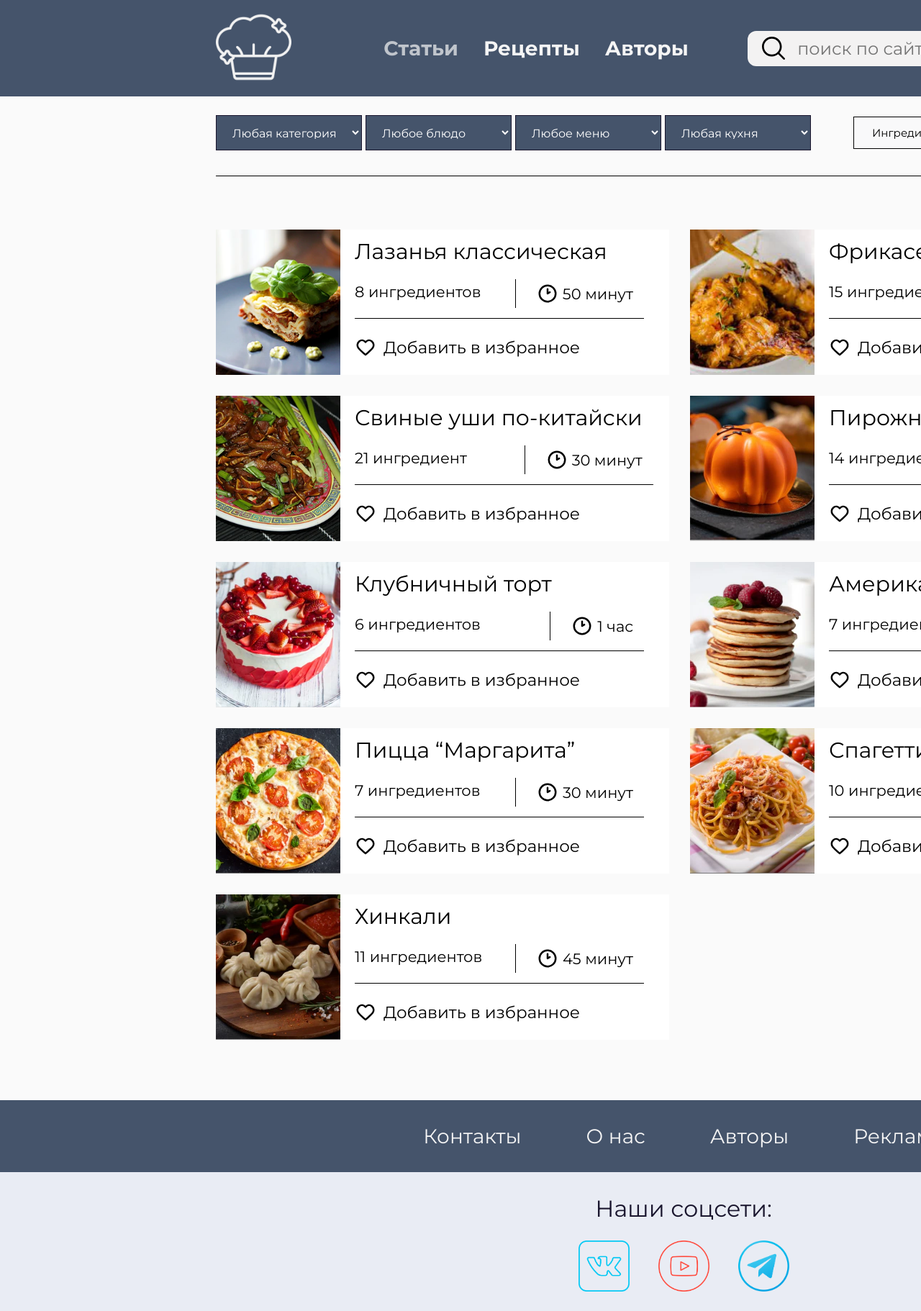
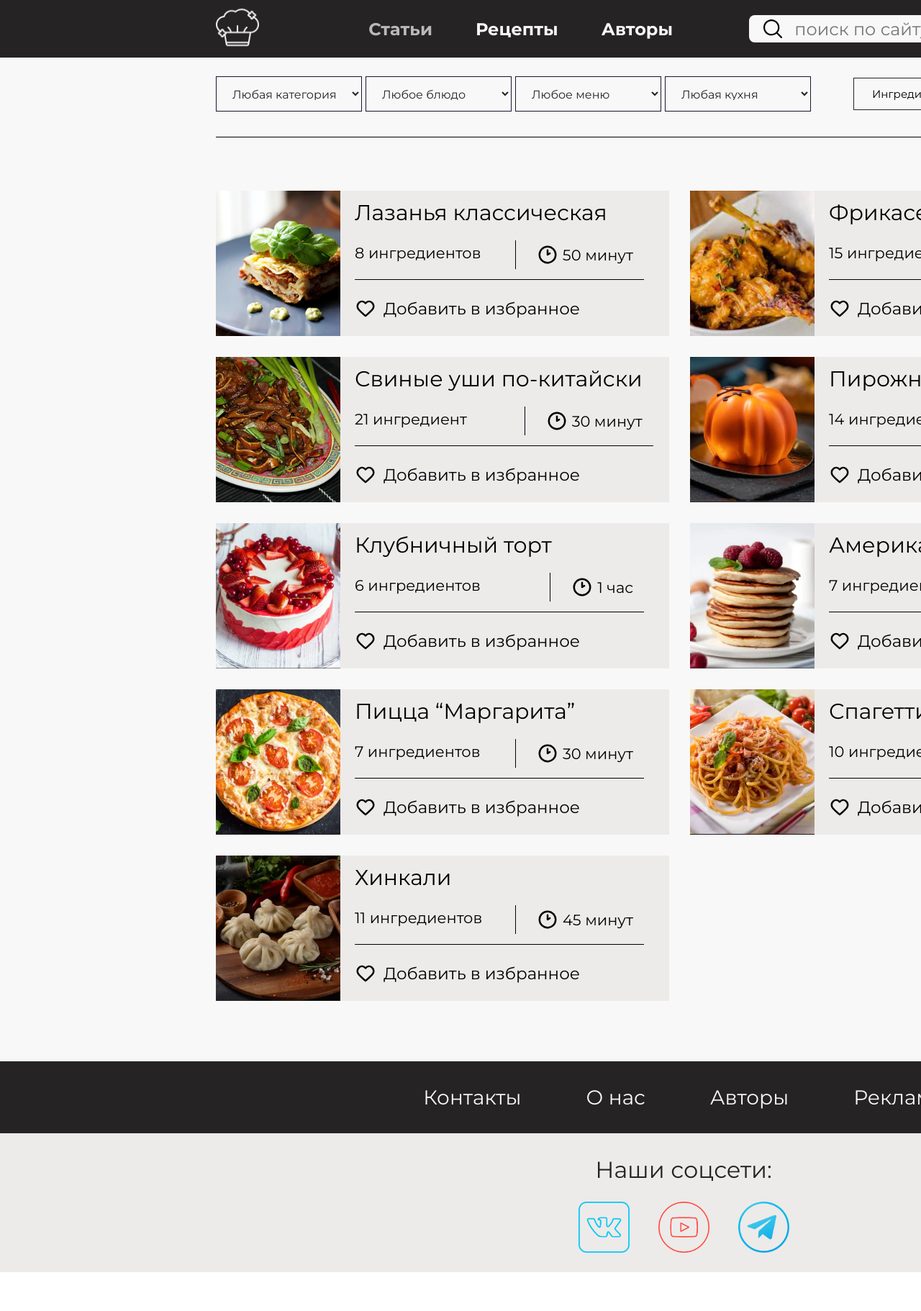
Before and after one commit to kanae367/food-project, a React (Create React App) app: page /recipes in a window 1280 px wide. Shown: the top 1822 px of the page at 72% size. After the commit the page ends 1768 px from the top, so only its background shows below. Built offline with nearby package versions, Linux system fonts and the light colour scheme; a web font is replaced by a local one.

Commit message:
Изменена цветовая схема

```diff
--- a/src/app.scss
+++ b/src/app.scss
@@ -1,5 +1,7 @@
+@import './variables.scss';
+
 .main{
-    background-color: #FAFAFA;
+    background-color: $background;
     min-width: 1900px;
     max-width: 1920px;
     padding: 0 300px;
@@ -11,7 +13,7 @@
 
 .title{
     font-size: 60px;
-    color: #1A162E;
+    color: $primary;
     margin-top: 43px;
     margin-bottom: 68px;
 }
@@ -55,7 +57,7 @@
         text-shadow: 0 0 1px black;
         align-items: center;
         padding: 0 105px;
-        color: #f5f5f5;
+        color: $background;
         text-align: center;
     }
 
--- a/src/index.js
+++ b/src/index.js
@@ -1,6 +1,6 @@
 import React from 'react';
 import ReactDOM from 'react-dom/client';
-import './index.css';
+import './index.scss';
 import App from './App';
 import { createBrowserRouter, RouterProvider } from 'react-router-dom';
 import Authors from './authors/Authors';
--- a/src/index.css
+++ b/src/index.scss
@@ -1,8 +1,9 @@
+@import './variables.scss';
+
 *{
   padding: 0;
   margin: 0;
   box-sizing: border-box;
-  /* font-family: 'Inter'; */
   font-family: "Montserrat", sans-serif;
 }
 
@@ -12,6 +13,6 @@
   display: flex;
   flex-direction: column;
   min-height: 100vh;
-  background-color: #FAFAFA;
+  background-color: $background;
   margin: 0 auto;
 }
--- a/src/layout/footer/footer.scss
+++ b/src/layout/footer/footer.scss
@@ -1,13 +1,14 @@
+@import '../../variables.scss';
+
 .footer{
-    background-color: #E9ECF4;
+    background-color: $background;
     min-width: 1900px;
     max-width: 1920px;
-    padding-bottom: 23px;
     margin-top: auto;
 
     &__links{
         padding: 33px 300px;
-        background-color: #45546B;
+        background-color: $primary;
         display: flex;
         align-items: center;
         justify-content: center;
@@ -17,7 +18,7 @@
 
     &__link{
         font-size: 28px;
-        color: #f5f5f5;
+        color: $secondary;
         text-decoration: unset;
         position: relative;
 
@@ -29,7 +30,7 @@
             top: calc(100% + 5px);
             height: 2px;
             transition: all .3s;
-            background-color: white;
+            background-color: $secondary;
         }
 
         &:hover {
@@ -42,15 +43,16 @@
 
 
 .socials{
-    background-color: #E9ECF4;
+    background-color: darken($background, 5%);
     display: flex;
     flex-direction: column;
     align-items: center;
+    padding-bottom: 23px;
     gap: 25px;
     padding-top: 31px;
 
     &__title{
-        color: #1A162E;
+        color: $main-text;
         font-size: 32px;
         font-weight: 400;
     }
--- a/src/layout/header/Header.jsx
+++ b/src/layout/header/Header.jsx
@@ -1,6 +1,6 @@
-import { useEffect, useState } from 'react';
+import { useState } from 'react';
 import './header.scss';
-import { Link } from 'react-router-dom';
+import { Link, NavLink } from 'react-router-dom';
 import SearchItem from './search-item/SearchItem';
 
 const Header = () => {
@@ -10,10 +10,6 @@ const Header = () => {
         setSearch(e.target.value)
     }
 
-    useEffect(() => {
-
-    }, [search])
-
     return(
         <header className="header">
             <Link to={'/'} className="header__home-link">
@@ -21,16 +17,16 @@ const Header = () => {
             </Link>
             <nav className="navbar">
                 <Link to={'/posts'} className="navbar__link disabled" disabled={true}>Статьи</Link>
-                <Link to={'/recipes'} className="navbar__link">Рецепты</Link>
-                <Link to={'/authors'} className="navbar__link">Авторы</Link>
+                <NavLink to={'/recipes'} className="navbar__link">Рецепты</NavLink>
+                <NavLink to={'/authors'} className="navbar__link">Авторы</NavLink>
             </nav>
-            <form className="search">
+            <div className="search">
                 <img className="search__icon" src="/search.svg" alt="поиск"/>
                 <input className="search__input" type="text" placeholder="поиск по сайту" onInput={handleInput}/>
                 {
                     search && <SearchItem name={search}/>
                 }
-            </form>
+            </div>
             <button className="header__button disabled" disabled>Войти</button>
         </header>
     )
--- a/src/layout/header/header.scss
+++ b/src/layout/header/header.scss
@@ -1,12 +1,14 @@
+@import '../../variables.scss';
+
 .navbar {
     display: flex;
-    gap: 35px;
+    gap: 60px;
     align-items: center;
 
     &__link {
         text-decoration: none;
-        color: #f5f5f5;
-        font-size: 28px;
+        color: $secondary;
+        font-size: 24px;
         font-weight: 700;
         transition: color .2s;
         position: relative;
@@ -19,7 +21,7 @@
             top: calc(100% + 5px);
             height: 2px;
             transition: all .3s;
-            background-color: white;
+            background-color: $secondary;
         }
 
         &:hover{
@@ -40,22 +42,22 @@
     min-width: 1900px;
     max-width: 1920px;
     padding: 0 300px;
-    background-color: #45546B;
+    background-color: $primary;
     align-items: center;
     justify-content: space-between;
-    height: 134px;
+    height: 80px;
 
     &__icon{
-        width: 105px;
-        height: 105px;
+        width: 60px;
+        height: 60px;
         filter: invert(.95);
     }
 
     &__button{
         background-color: transparent;
         border: none;
-        color: white;
-        font-size: 32px;
+        color: $secondary;
+        font-size: 24px;
         margin-right: 15px;
     }
 }
@@ -67,10 +69,10 @@
 
 .search {
     position: relative;
-    height: 49px;
+    height: 38px;
     padding: 0 20px;
-    background-color: #f3f2f2;
-    border-radius: 12px;
+    background-color: $secondary;
+    border-radius: 8px;
     width: 360px;
     display: flex;
     align-items: center;
@@ -79,7 +81,7 @@
 
     &__icon {
         background-color: transparent;
-        width: 32px;
+        width: 26px;
     }
 
     &__input {
--- a/src/layout/header/search-item/search-item.module.scss
+++ b/src/layout/header/search-item/search-item.module.scss
@@ -1,3 +1,5 @@
+@import '../../../variables.scss';
+
 .container{
     width: 500px;
     height: 150px;
@@ -8,7 +10,7 @@
     box-shadow: 0 0 15px black;
     gap: 20px;
     border-radius: 4px;
-    background-color: #f5f5f5;
+    background-color: $background;
     overflow: hidden;
     text-decoration: none;
     z-index: 5;
@@ -71,7 +73,7 @@
     align-items: center;
     margin-top: 25px;
     gap: 15px;
-    color: black;
+    color: $main-text;
 }
 
 .icon{
--- a/src/recipes/ingredients-modal/modal.module.scss
+++ b/src/recipes/ingredients-modal/modal.module.scss
@@ -1,3 +1,5 @@
+@import '../../variables.scss';
+
 .outer{
     position: fixed;
     inset: 0;
@@ -10,7 +12,7 @@
 
 .inner{
     width: 500px;
-    background-color: #fafafa;
+    background-color: $secondary;
     display: flex;
     flex-direction: column;
     padding: 40px 30px;
@@ -54,8 +56,8 @@
     width: 100%;
     height: 50px;
     margin-top: auto;
-    background-color: #45546B;
-    color: #f5f5f5;
+    background-color: $primary;
+    color: $secondary;
     border: unset;
     border-radius: 8px;
     text-transform: uppercase;
@@ -66,7 +68,7 @@
     margin-bottom: 20px;
 
     &:hover{
-        background-color: #7989A3;
+        background-color: lighten($primary, 20%);
     }
 }
 
@@ -83,7 +85,7 @@
         right: 50%;
         height: 1px;
         top: calc(100% + 5px);
-        background-color: #000000;
+        background-color: $primary;
     }
 }
 
@@ -95,7 +97,7 @@
     height: 38px;
     border-radius: 8px;
     padding: 5px 10px;
-    border: 1px solid black;
+    border: 1px solid $primary;
     margin-bottom: 20px;
     font-size: 18px;
 }
@@ -105,11 +107,11 @@
     border-radius: 4px;
     padding: 5px 10px;
     margin-left: 70px;
-    border: 1px solid black;
+    border: 1px solid $primary;
     cursor: pointer;
     transition: background-color .3s;
 
     &:hover{
-        background-color: #f5f5f5;
+        background-color: $secondary;
     }
 }
--- a/src/recipes/recipe-item/recipe-item.scss
+++ b/src/recipes/recipe-item/recipe-item.scss
@@ -1,25 +1,27 @@
+@import '../../variables.scss';
+
 .recipe__item{
     display: flex;
     gap: 20px;
     width: 630px;
     height: 202px;
-    background-color: #fff;
+    background-color: darken($secondary, 5%);
     color: #000;
     transition: all .3s;
     text-decoration: none;
     cursor: pointer;
 
     &:hover{
-        color: #f5f5f5;
-        background-color: #7989A3;
+        color: $secondary;
+        background-color: $primary;
 
         .recipe__like-button{
-            color: #f5f5f5;
+            color: $secondary;
 
         }
 
         path{
-            stroke: #f5f5f5;
+            stroke: $secondary;
         }
     }
 }
@@ -33,7 +35,7 @@
     width: 173px;
     height: 202px;
     object-fit: cover;
-    background-color: #D9D9D9;
+    background-color: $primary;
 }
 
 .recipe__title{
--- a/src/recipes/recipes.scss
+++ b/src/recipes/recipes.scss
@@ -1,3 +1,5 @@
+@import '../variables.scss';
+
 .filters{
     position: relative;
     display: flex;
@@ -26,8 +28,8 @@
     font-size: 16px;
     padding: 15px 18px;
     border-radius: none;
-    color: #fff;
-    background-color: #45546B;
+    color: $primary;
+    background-color: $secondary;
     border: 1px solid #1A162E;
     cursor: pointer;
 
@@ -39,27 +41,20 @@
 .recipes__button{
     cursor: pointer;
     padding: 12px 25px;
-    background-color: rgb(249, 249, 250);
-    border: 1px solid black;
+    background-color: $secondary;
+    border: 1px solid $primary;
     transition: all .3s;
     font-size: 15px;
 
     &:last-child{
         margin-left: 40px;
         border-radius: none;
-        border: 1px solid rgb(17, 170, 17);
         font-weight: 500;
-
-        &:hover{
-            color: white;
-            background-color: rgb(17, 170, 17);
-        }
     }
 
-    &:not(:last-child){
-        &:hover{
-            background-color: rgb(196, 243, 201);
-        }
+    &:hover{
+        color: $secondary;
+        background-color: $primary;
     }
 }
 
@@ -72,5 +67,5 @@
     gap: 29px;
     flex-wrap: wrap;
     padding-bottom: 84px;
-    background-color: #fafafa;
+    background-color: $background;
 }
--- /dev/null
+++ b/src/variables.scss
@@ -0,0 +1,4 @@
+$primary: #252324;
+$secondary: #f9f8f8;
+$background: #f9f8f8;
+$main-text: #252324;
```
Also changed, not shown: src/single-recipe-page/single-recipe.module.scss (+12 -10 lines).
